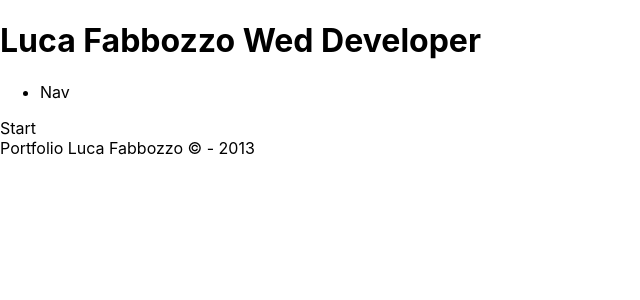
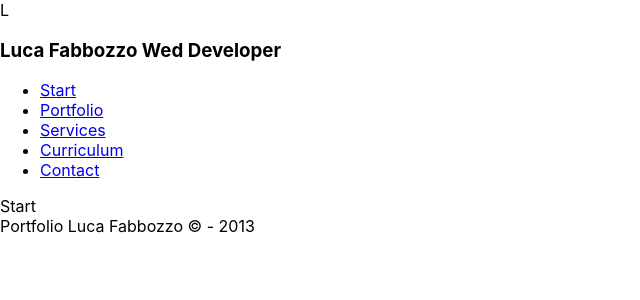
Before and after one commit to LucaFabbozzo/React-portfolio, a React (Create React App) app: page / in a window 1280 px wide. Shown: the top 300 px of the page, without its empty margins (0-640 px from the left). Built offline with nearby package versions, Linux system fonts and the light colour scheme.

Commit message:
navbar with NavLink

```diff
--- a/src/components/layout/Header.js
+++ b/src/components/layout/Header.js
@@ -1,14 +1,32 @@
 import React from 'react'
+import { NavLink } from 'react-router-dom'
 
 export const Header = () => {
   return (
     <header>
-      <h1>Luca Fabbozzo Wed Developer</h1>
+      <div className='logo'>
+        <span>L</span>
+        <h3>Luca Fabbozzo Wed Developer</h3>
+      </div>
       <nav>
         <ul>
-          <li>Nav</li>
+          <li>
+            <NavLink to="/start">Start</NavLink>
+          </li>
+          <li>
+            <NavLink to="/portfolio">Portfolio</NavLink>
+          </li>
+          <li>
+            <NavLink to="/services">Services</NavLink>
+          </li>
+          <li>
+            <NavLink to="/curriculum">Curriculum</NavLink>
+          </li>
+          <li>
+            <NavLink to="/contact">Contact</NavLink>
+          </li>
         </ul>
       </nav>
     </header>
-  )
+  );
 }
```
